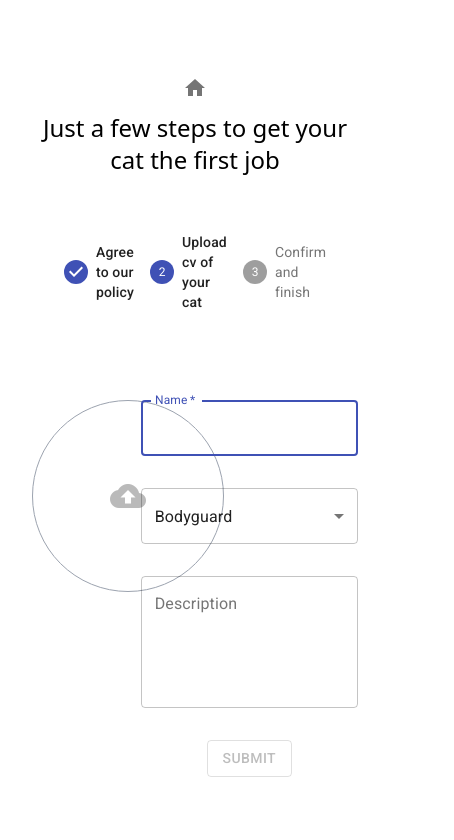
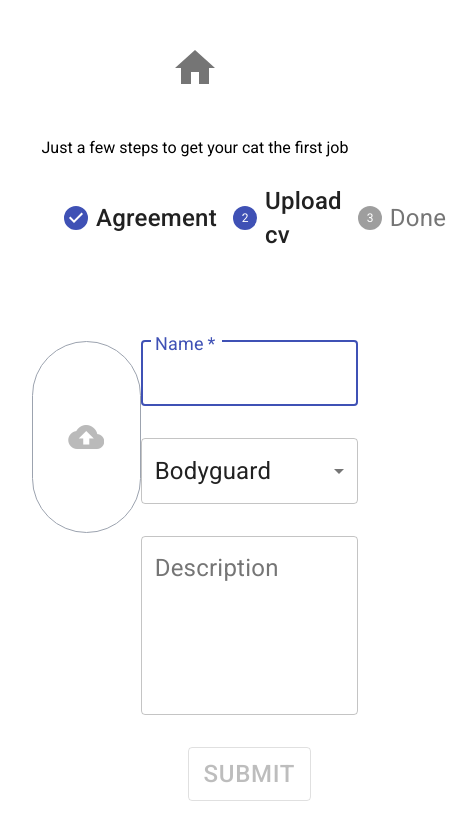
Before and after one commit to hanphan2706/neko-app, a React app: page /registration in a window 390 px wide. Both pictures are taken after a click on the button "GOT IT". Shown: the top 840 px of the page, 454 px wide, since content can reach past the window. Built offline with nearby package versions, Linux system fonts and the light colour scheme; what @graphql-tools/mock, @graphql-tools/schema would draw is missing.

Commit message:
custom style

```diff
--- a/package.json
+++ b/package.json
@@ -18,8 +18,13 @@
     "@babel/core": "^7.13.15",
     "@babel/preset-env": "^7.13.15",
     "@babel/preset-react": "^7.13.13",
+    "@wojtekmaj/enzyme-adapter-react-17": "^0.6.1",
     "babel-loader": "^8.2.2",
     "css-loader": "^5.2.1",
+    "enzyme": "^3.11.0",
+    "jest": "^26.6.3",
+    "react-test-renderer": "^17.0.2",
+    "regenerator-runtime": "^0.13.7",
     "style-loader": "^2.0.0",
     "webpack": "^5.31.2",
     "webpack-cli": "^4.6.0",
--- a/src/App.js
+++ b/src/App.js
@@ -1,9 +1,12 @@
 import React from "react";
 import { BrowserRouter as Router, Switch, Route } from "react-router-dom";
+import { ThemeProvider } from "@material-ui/core/styles";
 import { Home, Registration, Cats } from "@pages";
 import { ApiProvider } from "@services";
+import { theme } from "./theme";
 
 const App = () => (
+  <ThemeProvider theme={theme}>
     <ApiProvider useMock={process.env.USE_MOCK}>
       <Router>
         <Switch>
@@ -13,6 +16,7 @@ const App = () => (
         </Switch>
       </Router>
     </ApiProvider>
+  </ThemeProvider>
 );
 
 export default App;
--- a/src/components/FileUpload.js
+++ b/src/components/FileUpload.js
@@ -7,6 +7,7 @@ const readFile = (file) => {
   return new Promise((resolve) => {
     const reader = new FileReader();
     reader.readAsDataURL(file);
+    console.log("aaaaa");
     reader.onload = () => {
       resolve({ id: uuidv4(), file, content: reader.result });
     };
@@ -39,7 +40,6 @@ export const FileUpload = ({
       target: { files },
     } = e;
     if (!files || (files && files.length === 0)) return;
-
     onReadingFile();
 
     const data = [];
@@ -57,6 +57,7 @@ export const FileUpload = ({
           data.push(file);
           if (data.length === files.length) {
             inputRef.current.value = "";
+
             onDone({ data });
           }
         })
--- a/src/components/ImagesUpload.js
+++ b/src/components/ImagesUpload.js
@@ -22,7 +22,10 @@ export const ImagesUpload = ({ multiple, inputName, imgSource, onDone }) => {
   const classes = useStyles();
   const [isUploading, setIsUploading] = useState(false);
 
-  const handleReadingFile = () => setIsUploading(true);
+  const handleReadingFile = () => {
+    console.log("call?");
+    setIsUploading(true);
+  };
 
   const handleUploadDone = (result) => {
     setIsUploading(false);
--- a/src/pages/home/Home.js
+++ b/src/pages/home/Home.js
@@ -5,12 +5,19 @@ import { makeStyles } from "@material-ui/styles";
 import PetsIcon from "@material-ui/icons/Pets";
 import SentimentSatisfiedIcon from "@material-ui/icons/SentimentSatisfied";
 
-const useStyles = makeStyles({
+const useStyles = makeStyles((theme) => ({
   customBtn: {
     color: "#fefbeb",
     borderColor: "#fefbeb",
   },
-});
+  icon: {
+    "&:first-child": {
+      [theme.breakpoints.down("md")]: {
+        fontSize: "1.5rem",
+      },
+    },
+  },
+}));
 
 const Home = () => {
   const classes = useStyles();
@@ -19,8 +26,8 @@ const Home = () => {
     <div className="h-screen">
       <div className="h-1/2 flex justify-center items-center text-center">
         <div className="max-w-screen-md w-full">
-          <h1>Looking a job for your cat ?</h1>
-          <p className="mb-8">
+          <h1 className="font-semibold">Looking a job for your cat ?</h1>
+          <p className="mt-4 mb-16 lg:mt-2 lg:mb-8">
             Sometimes they get bored and want to make some money. Don't hesitate
             to upload their cv here to help your cats finding a good job on the
             Earth.
@@ -29,16 +36,16 @@ const Home = () => {
             component={Link}
             to="/registration"
             variant="outlined"
-            startIcon={<PetsIcon />}
+            startIcon={<PetsIcon classes={{ root: classes.icon }} />}
           >
             Sound good
           </Button>
         </div>
       </div>
       <div className="h-1/2 bg-yellow-500 flex justify-center items-center text-center">
-        <div className="max-w-screen-md w-full p-8">
-          <h1 className="text-yellow-50">Hiring a cat ?</h1>
-          <p className="mb-8 text-yellow-50">
+        <div className="max-w-screen-md w-full p-8 text-yellow-50">
+          <h1 className="font-semibold">Hiring a cat ?</h1>
+          <p className="mt-4 mb-16 lg:mt-2 lg:mb-8">
             You need a bodyguard, a mental health doctor or just a roommate.
             This is the best place to find them but please remember that they
             will never work for free.
@@ -48,7 +55,7 @@ const Home = () => {
             to="/cats"
             className={classes.customBtn}
             variant="outlined"
-            startIcon={<SentimentSatisfiedIcon />}
+            startIcon={<SentimentSatisfiedIcon className={classes.icon} />}
           >
             Okay...
           </Button>
--- a/src/pages/registration/Form.js
+++ b/src/pages/registration/Form.js
@@ -32,7 +32,7 @@ const Form = ({ onSubmit, setErrorMessage }) => {
   return (
     <div className="flex flex-col">
       <div className="flex">
-        <div className="w-1/3 pr-8">
+        <div className="w-1/3 flex justify-center">
           <ImagesUpload
             imgSource={data.avatar ? data.avatar.content : ""}
             onDone={handleUploadDone}
--- a/src/pages/registration/Registration.js
+++ b/src/pages/registration/Registration.js
@@ -2,6 +2,7 @@ import React, { useState } from "react";
 import { Link } from "react-router-dom";
 import { useMutation } from "@apollo/client";
 import { Stepper, IconButton, Step, StepLabel } from "@material-ui/core";
+import { makeStyles } from "@material-ui/styles";
 import { Alert } from "@material-ui/lab";
 import HomeIcon from "@material-ui/icons/Home";
 
@@ -12,7 +13,18 @@ import Policy from "./Policy";
 import Form from "./Form";
 import ThankYouMessage from "./ThankYouMessage";
 
+const useStyles = makeStyles((theme) => ({
+  icon: {
+    "&:first-child": {
+      [theme.breakpoints.down("md")]: {
+        fontSize: "3rem",
+      },
+    },
+  },
+}));
+
 const Registration = () => {
+  const classes = useStyles();
   const [activeStep, setActiveStep] = useState(0);
   const [createPetProfile] = useMutation(
     PetService.mutations.CREATE_PET_PROFILE
@@ -62,12 +74,14 @@ const Registration = () => {
 
   return (
     <div className="flex h-screen justify-center">
-      <div className="max-w-screen-md w-full p-8">
-        <div className="mb-8 mt-8 text-center">
+      <div className="max-w-screen-lg w-full p-8">
+        <div className="text-center">
           <IconButton component={Link} to="/">
-            <HomeIcon />
+            <HomeIcon classes={{ root: classes.icon }} />
           </IconButton>
-          <h1>Just a few steps to get your cat the first job</h1>
+          <h1 className="mt-8">
+            Just a few steps to get your cat the first job
+          </h1>
         </div>
         <Stepper activeStep={activeStep}>
           {REGISTRATION_STEPS.map((step) => (
--- a/src/shared/constants/index.js
+++ b/src/shared/constants/index.js
@@ -1,12 +1,12 @@
 export const REGISTRATION_STEPS = [
   {
-    id: "policy",
-    label: "Agree to our policy",
+    id: "agreement",
+    label: "Agreement",
   },
-  { id: "uploadCv", label: "Upload cv of your cat" },
+  { id: "uploadCv", label: "Upload cv" },
   {
     id: "done",
-    label: "Confirm and finish",
+    label: "Done",
   },
 ];
 
--- a/src/style.css
+++ b/src/style.css
@@ -3,7 +3,25 @@
 @tailwind utilities;
 
 @layer base {
-  h1 {
-    @apply text-2xl;
+  @screen md {
+    body {
+      @apply text-3xl;
+    }
+    h1 {
+      line-height: 1.5;
+      font-size: 3rem;
+    }
+  }
+  @screen lg {
+    body {
+      @apply text-lg;
+    }
+    h1 {
+      @apply text-2xl;
+    }
   }
 }
+
+body {
+  font-family: "Roboto", sans-serif;
+}
--- /dev/null
+++ b/src/theme.js
@@ -0,0 +1,45 @@
+import { createMuiTheme } from "@material-ui/core/styles";
+
+const defaultTheme = createMuiTheme();
+const { breakpoints } = defaultTheme;
+
+export const theme = {
+  ...defaultTheme,
+  overrides: {
+    MuiButton: {
+      root: {
+        [breakpoints.down("md")]: {
+          fontSize: "1.5rem",
+        },
+      },
+    },
+    MuiTypography: {
+      body2: {
+        [breakpoints.down("md")]: {
+          fontSize: "1.5rem",
+        },
+      },
+    },
+    MuiInputBase: {
+      root: {
+        [breakpoints.down("md")]: {
+          fontSize: "1.5rem",
+        },
+      },
+    },
+    MuiSelect: {
+      root: {
+        [breakpoints.down("md")]: {
+          fontSize: "1.5rem",
+        },
+      },
+    },
+    MuiInputLabel: {
+      root: {
+        [breakpoints.down("md")]: {
+          fontSize: "1.5rem",
+        },
+      },
+    },
+  },
+};
--- a/tailwind.config.js
+++ b/tailwind.config.js
@@ -1,3 +1,11 @@
 module.exports = {
-  darkMode: false,
+  purge: ["./src/**/*.{js,jsx,ts,tsx}"],
+  darkMode: false, // or 'media' or 'class'
+  theme: {
+    extend: {},
+  },
+  variants: {
+    extend: {},
+  },
+  plugins: [],
 };
```
Also changed, not shown: 1 other file (tests, documents, lock files or other folders). Lines whose indentation alone changed are shown as unchanged.
